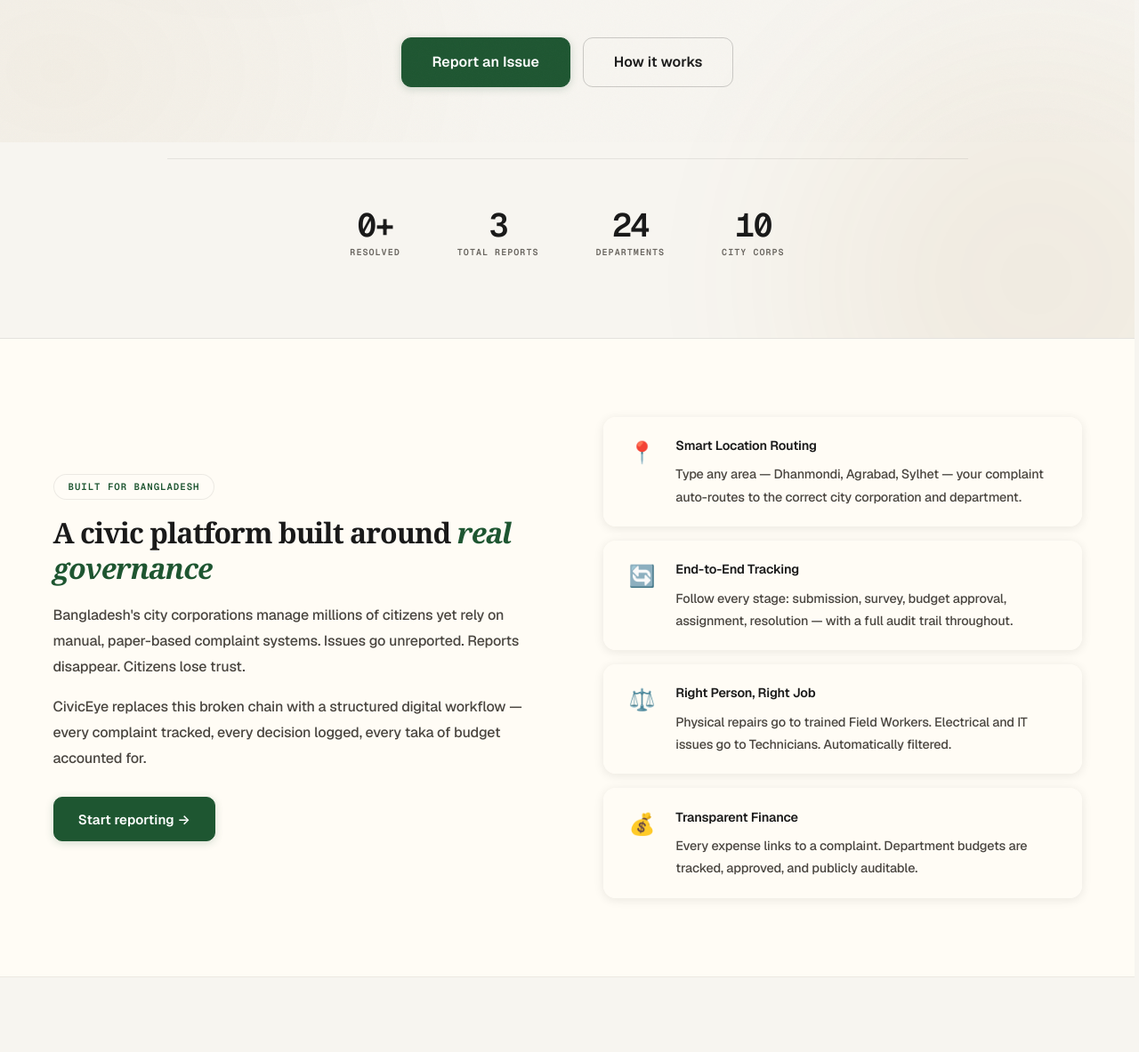
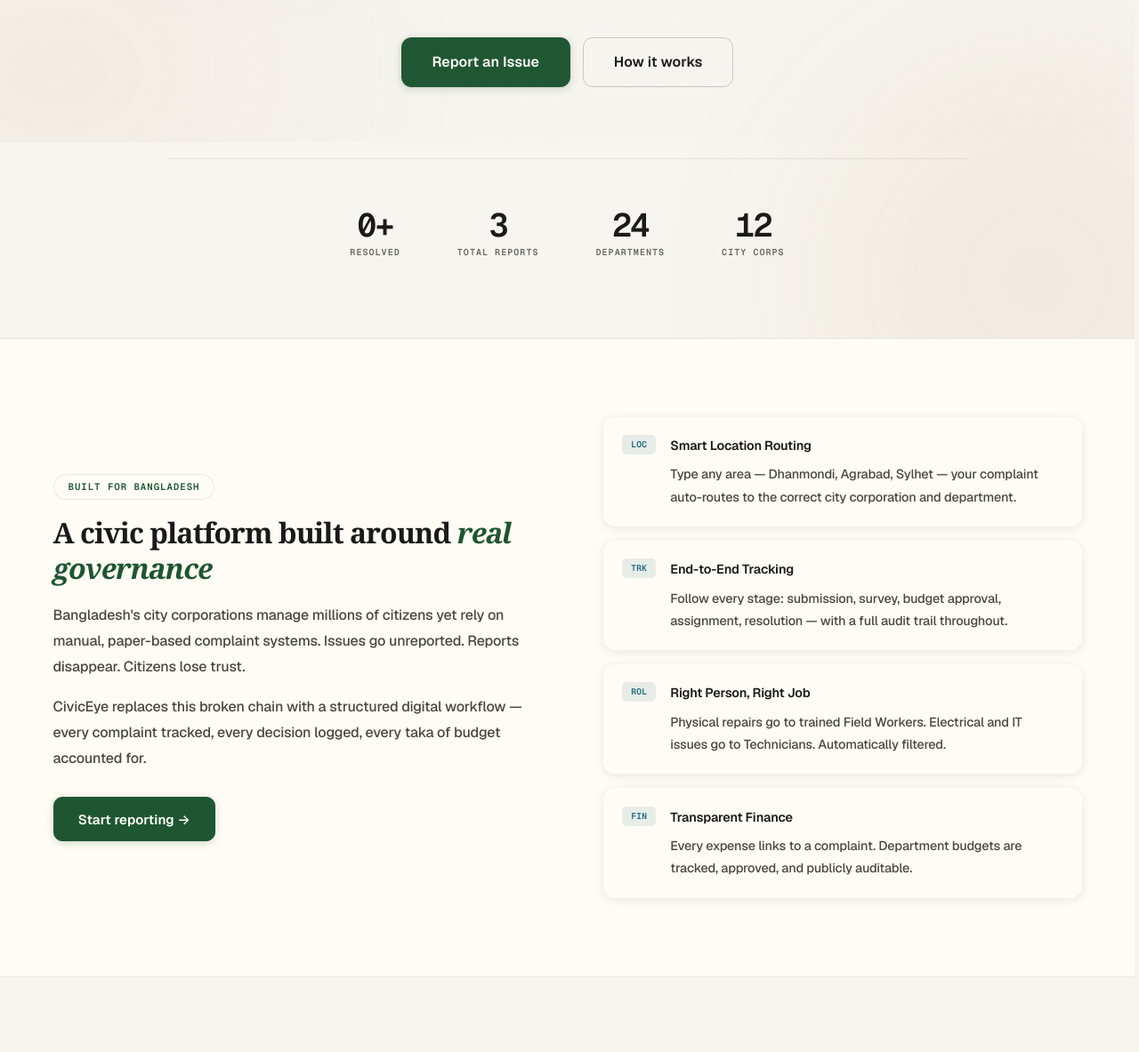
Before and after one commit to Spirekharn/CivicEye, a Django app: page / in a window 1280 px wide. Shown: the part 640-1823 px from the top of the page at 89% size. Run offline with Django 5.2, Linux system fonts and the light colour scheme; data comes from the database, SQL or seed files in the repository; some web fonts are replaced.

Commit message:
Fix bugs

```diff
--- a/accounts/static/accounts/css/civiceye.css
+++ b/accounts/static/accounts/css/civiceye.css
@@ -330,6 +330,7 @@
   white-space:nowrap;
 }
 .b-submitted  {background:var(--sl);color:var(--s)}
+.b-under_review{background:var(--tl);color:var(--t)}
 .b-review     {background:var(--tl);color:var(--t)}
 .b-assigned   {background:var(--ol);color:var(--o)}
 .b-surveying,.b-survey_done{background:var(--ol);color:var(--o)}
--- a/accounts/templates/accounts/about.html
+++ b/accounts/templates/accounts/about.html
@@ -1,4 +1,5 @@
 {% extends 'base.html' %}
+{% load static %}
 {% block title %}About CivicEye{% endblock %}
 {% block content %}
 <section style="padding:5.5rem 0 4.5rem;text-align:center;border-bottom:1px solid var(--bdr);position:relative;overflow:hidden">
@@ -29,7 +30,7 @@
   <div class="stagger">
     {% for feature in features %}
     <div class="card mb2" style="padding:1.1rem 1.3rem;display:flex;gap:1rem;align-items:flex-start">
-      <div style="font-size:1.4rem;flex-shrink:0;width:40px;text-align:center">{{ feature.icon }}</div>
+      <div class="badge b-teal" style="flex-shrink:0;font-size:.6rem;align-self:flex-start">{{ feature.icon }}</div>
       <div><h5>{{ feature.title }}</h5><p class="sm mt1">{{ feature.desc }}</p></div>
     </div>
     {% endfor %}
@@ -103,7 +104,6 @@
 <div class="section">
   <div class="tc mb3"><h2 class="serif">The Team</h2><p style="max-width:420px;margin:.6rem auto 0">CSE 314 &middot; Software Engineering Lab &middot; 3rd Year, 2nd Semester</p></div>
   <div style="display:grid;grid-template-columns:repeat(auto-fill,minmax(240px,1fr));gap:1.2rem" class="stagger">
-    {% load static %}
     {% for m in team %}
     <div class="card tc" style="padding:2.2rem 1.5rem">
       <div style="width:76px;height:76px;border-radius:18px;background:linear-gradient(135deg,var(--pr),var(--t));color:#fff;display:flex;align-items:center;justify-content:center;margin:0 auto 1rem;box-shadow:0 14px 28px rgba(30,86,49,.18);position:relative;overflow:hidden">
--- a/accounts/templates/accounts/dashboard.html
+++ b/accounts/templates/accounts/dashboard.html
@@ -162,14 +162,13 @@
   </div>
   <div class="pg-actions">
     <a href="{% url 'admin_complaints' %}" class="btn btn-outline">All Complaints</a>
-    <a href="{% url 'transfer_list' %}" class="btn btn-outline">Transfers</a>
   </div>
 </div>
 
 {% if pending_transfers > 0 %}
 <div class="alert warning mb3">
   You have <strong>{{ pending_transfers }}</strong> pending transfer request{{ pending_transfers|pluralize }}.
-  <a href="{% url 'transfer_list' %}" style="margin-left:.5rem">View</a>
+  Ask your Super Admin to review them.
 </div>
 {% endif %}
 
--- a/accounts/templates/accounts/home.html
+++ b/accounts/templates/accounts/home.html
@@ -17,7 +17,7 @@
       <div class="hs"><div class="hs-n">{{ stats.resolved }}+</div><div class="hs-l">Resolved</div></div>
       <div class="hs"><div class="hs-n">{{ stats.total }}</div><div class="hs-l">Total Reports</div></div>
       <div class="hs"><div class="hs-n">{{ stats.departments }}</div><div class="hs-l">Departments</div></div>
-      <div class="hs"><div class="hs-n">10</div><div class="hs-l">City Corps</div></div>
+      <div class="hs"><div class="hs-n">12</div><div class="hs-l">City Corps</div></div>
     </div>
   </div>
 </section>
@@ -34,19 +34,19 @@
     </div>
     <div class="stagger">
       <div class="card card-lift mb2" style="display:flex;gap:1rem;align-items:flex-start;padding:1.2rem 1.3rem">
-        <div style="font-size:1.5rem;flex-shrink:0;width:44px;text-align:center">📍</div>
+        <div class="badge b-teal" style="flex-shrink:0;font-size:.6rem">LOC</div>
         <div><h5>Smart Location Routing</h5><p class="sm mt1">Type any area — Dhanmondi, Agrabad, Sylhet — your complaint auto-routes to the correct city corporation and department.</p></div>
       </div>
       <div class="card card-lift mb2" style="display:flex;gap:1rem;align-items:flex-start;padding:1.2rem 1.3rem">
-        <div style="font-size:1.5rem;flex-shrink:0;width:44px;text-align:center">🔄</div>
+        <div class="badge b-teal" style="flex-shrink:0;font-size:.6rem">TRK</div>
         <div><h5>End-to-End Tracking</h5><p class="sm mt1">Follow every stage: submission, survey, budget approval, assignment, resolution — with a full audit trail throughout.</p></div>
       </div>
       <div class="card card-lift mb2" style="display:flex;gap:1rem;align-items:flex-start;padding:1.2rem 1.3rem">
-        <div style="font-size:1.5rem;flex-shrink:0;width:44px;text-align:center">⚖️</div>
+        <div class="badge b-teal" style="flex-shrink:0;font-size:.6rem">ROL</div>
         <div><h5>Right Person, Right Job</h5><p class="sm mt1">Physical repairs go to trained Field Workers. Electrical and IT issues go to Technicians. Automatically filtered.</p></div>
       </div>
       <div class="card card-lift" style="display:flex;gap:1rem;align-items:flex-start;padding:1.2rem 1.3rem">
-        <div style="font-size:1.5rem;flex-shrink:0;width:44px;text-align:center">💰</div>
+        <div class="badge b-teal" style="flex-shrink:0;font-size:.6rem">FIN</div>
         <div><h5>Transparent Finance</h5><p class="sm mt1">Every expense links to a complaint. Department budgets are tracked, approved, and publicly auditable.</p></div>
       </div>
     </div>
--- a/accounts/urls.py
+++ b/accounts/urls.py
@@ -17,5 +17,4 @@
     path('contact/',    views.contact_view,        name='contact'),
     path('privacy/',    views.privacy_view,        name='privacy'),
     path('terms/',      views.terms_view,          name='terms'),
-    path('about/',      views.about_view,          name='about'),
 ]
--- a/accounts/views.py
+++ b/accounts/views.py
@@ -86,13 +86,13 @@
         {'name': 'General Administration'},
     ]
     features = [
-        {'title': 'Smart Location Routing',
+        {'icon': 'Loc', 'title': 'Smart Location Routing',
          'desc': 'Type any Bangladesh area — Dhanmondi, Agrabad, Sylhet — and the system auto-detects the city corporation and routes to the correct department.'},
-        {'title': 'End-to-End Tracking',
+        {'icon': 'Trk', 'title': 'End-to-End Tracking',
          'desc': 'Citizens follow every stage: submission, survey, budget approval, assignment, and resolution — with a full audit trail.'},
-        {'title': 'Right Person, Right Job',
+        {'icon': 'Rol', 'title': 'Right Person, Right Job',
          'desc': 'Physical issues go to Field Workers. Electrical and IT issues go to Technicians. Automatically filtered by complaint category.'},
-        {'title': 'Transparent Finance',
+        {'icon': 'Fin', 'title': 'Transparent Finance',
          'desc': 'Every expense links to a complaint. Department budgets are tracked, approved, and publicly auditable.'},
     ]
     workflow_steps = [
--- a/complaints/views.py
+++ b/complaints/views.py
@@ -380,6 +380,9 @@
         'from_department', 'to_department', 'requested_by', 'reviewed_by'
     ).order_by('-created_at')
 
+    from django.conf import settings
+    hotline = settings.CITY_CORP_HOTLINES.get(c.city_corp, settings.CITY_CORP_HOTLINES['default'])
+
     return render(request, 'complaints/detail.html', {
         'c': c, 'history': history, 'survey': survey,
         'feedback': feedback, 'expense': expense,
@@ -391,6 +394,7 @@
         'co_reporters': co_reporters,
         'pending_transfer': pending_transfer,
         'transfer_requests': transfer_requests,
+        'hotline': hotline,
     })
 
 
--- a/finance/templates/finance/dashboard.html
+++ b/finance/templates/finance/dashboard.html
@@ -26,8 +26,8 @@
       </div>
     </div>
     <div class="flex-c gap-1">
-      <a href="{% url 'approve_expense' exp.pk %}?action=approve" class="btn btn-green btn-sm">Approve</a>
-      <a href="{% url 'approve_expense' exp.pk %}?action=reject" class="btn btn-red btn-sm">Reject</a>
+      <form method="post" action="{% url 'approve_expense' exp.pk %}">{% csrf_token %}<input type="hidden" name="action" value="approve"><button type="submit" class="btn btn-green btn-sm">Approve</button></form>
+      <form method="post" action="{% url 'approve_expense' exp.pk %}">{% csrf_token %}<input type="hidden" name="action" value="reject"><button type="submit" class="btn btn-red btn-sm">Reject</button></form>
     </div>
   </div>
   {% endfor %}
--- a/finance/templates/finance/expense_list.html
+++ b/finance/templates/finance/expense_list.html
@@ -16,8 +16,8 @@
         <td><span class="badge {% if exp.status == 'approved' %}b-resolved{% elif exp.status == 'rejected' %}b-rejected{% else %}b-budget_pending{% endif %}">{{ exp.status }}</span></td>
         <td>
           {% if exp.complaint %}<a href="{% url 'complaint_detail' exp.complaint.pk %}" class="btn btn-outline btn-sm">Complaint</a>{% endif %}
-          {% if exp.status == 'pending' and user.role == 'admin' or exp.status == 'pending' and user.role == 'super_admin' %}
-          <a href="{% url 'approve_expense' exp.pk %}?action=approve" class="btn btn-green btn-sm">Approve</a>
+          {% if exp.status == 'pending' and user.role == 'finance' or exp.status == 'pending' and user.role == 'super_admin' %}
+          <form method="post" action="{% url 'approve_expense' exp.pk %}" style="display:inline">{% csrf_token %}<input type="hidden" name="action" value="approve"><button type="submit" class="btn btn-green btn-sm">Approve</button></form>
           {% endif %}
         </td>
       </tr>
--- a/finance/views.py
+++ b/finance/views.py
@@ -100,7 +100,7 @@
         messages.error(request, 'Only Finance Officers can approve or reject expenses.')
         return redirect('finance_dashboard')
     expense = get_object_or_404(Expense, pk=pk)
-    action  = request.GET.get('action', 'approve')
+    action = request.POST.get('action') or request.GET.get('action', 'approve')
 
     if action == 'approve':
         spent = Expense.objects.filter(
@@ -130,7 +130,7 @@
             _notify(c.citizen, 'Budget Approved', f'Budget approved for your complaint "{c.title}". A worker will be assigned soon.', 'budget_approved', c)
         messages.success(request, f'Expense of BDT {expense.amount:,.0f} approved.')
     elif action == 'reject':
-        reason = request.GET.get('reason', 'Insufficient budget or invalid estimate.')
+        reason = request.POST.get('reason') or request.GET.get('reason', 'Insufficient budget or invalid estimate.')
         expense.status = 'rejected'
         expense.rejection_reason = reason
         expense.approved_by = request.user
```
Also changed, not shown: accounts/templates/accounts/create_superadmin.html (deleted, +0 -23 lines), complaints/templates/complaints/detail.html (+5 -7 lines).
